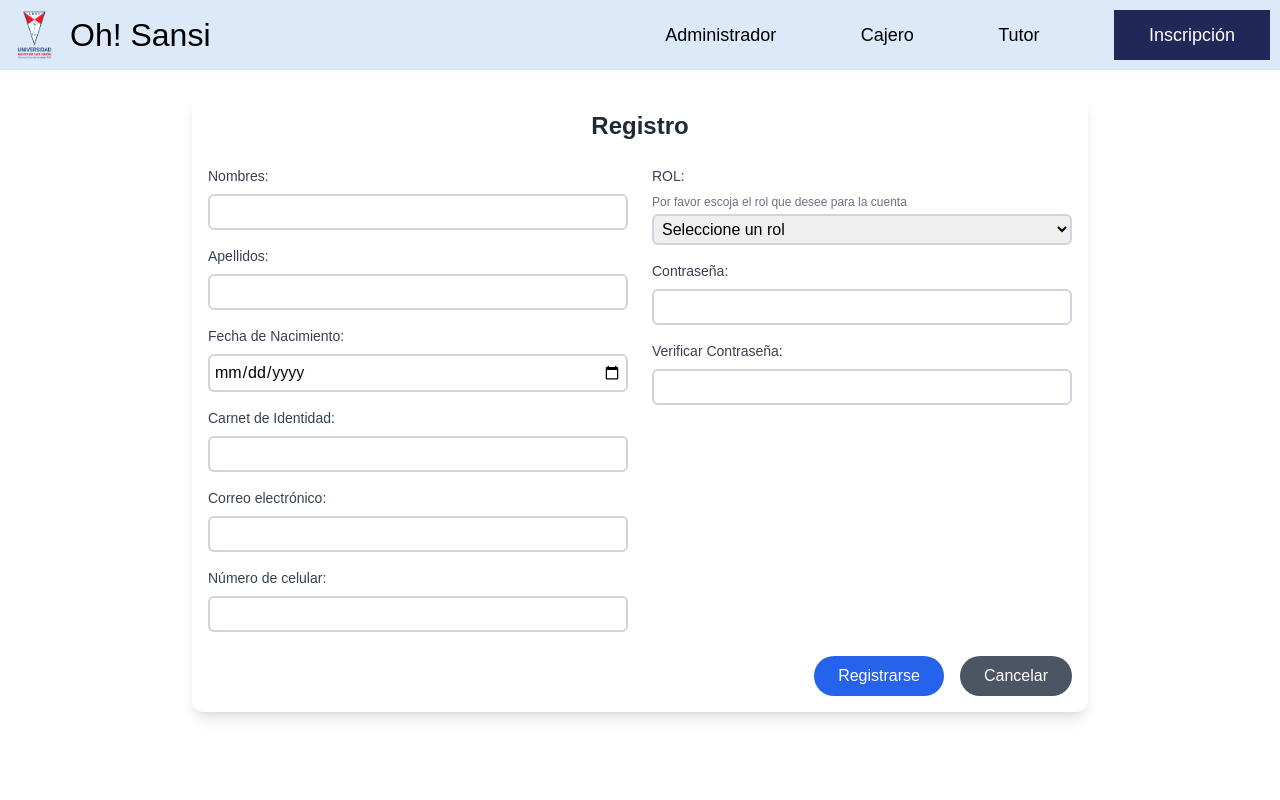
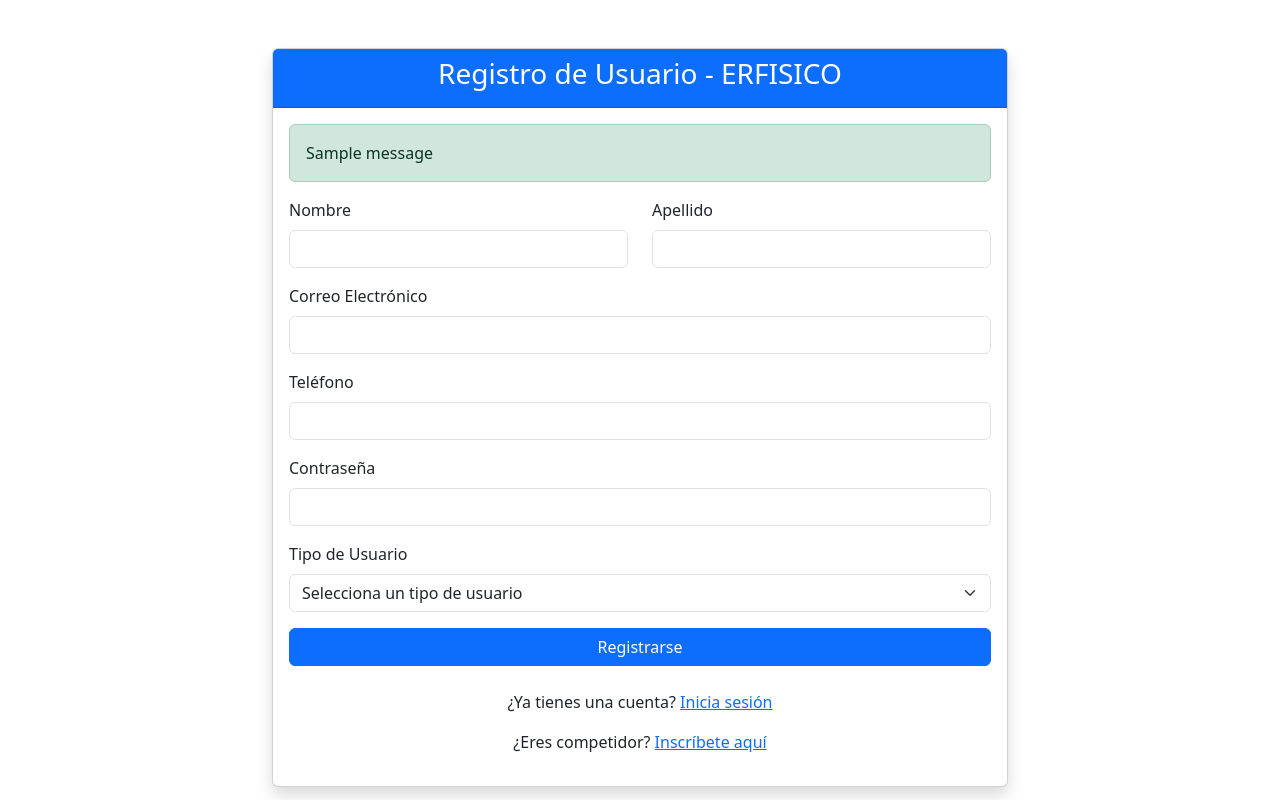
Before and after one commit to Santiago1408/Oh_Sansi_Flask, a Flask app: page /registrarse in a window 1280 px wide. Run offline with Flask 3, Linux system fonts and the light colour scheme; tables that the repository leaves empty or names only in its code hold one stand-in row (values such as "Sample post"); one stand-in notice (Sample message) is shown; some libraries are stand-ins or nearby versions.

Commit message:
Funcionalidad parcial implementada por claude

```diff
--- a/app/routes.py
+++ b/app/routes.py
@@ -1,5 +1,53 @@
 from app import app, mysql
-from flask import render_template, jsonify, request
+from flask import render_template, jsonify, request, redirect, url_for, session, flash
+from functools import wraps
+import re
+
+# Decoradores para proteger rutas según el tipo de usuario
+def login_required(f):
+    @wraps(f)
+    def decorated_function(*args, **kwargs):
+        if 'user_id' not in session:
+            flash('Inicia sesión para acceder a esta página', 'error')
+            return redirect(url_for('login'))
+        return f(*args, **kwargs)
+    return decorated_function
+
+def admin_required(f):
+    @wraps(f)
+    def decorated_function(*args, **kwargs):
+        if 'user_id' not in session or session['rol'] != 'administrador':
+            flash('No tienes permisos para acceder a esta página', 'error')
+            return redirect(url_for('home'))
+        return f(*args, **kwargs)
+    return decorated_function
+
+def cajero_required(f):
+    @wraps(f)
+    def decorated_function(*args, **kwargs):
+        if 'user_id' not in session or session['rol'] != 'cajero':
+            flash('No tienes permisos para acceder a esta página', 'error')
+            return redirect(url_for('home'))
+        return f(*args, **kwargs)
+    return decorated_function
+
+def tutor_required(f):
+    @wraps(f)
+    def decorated_function(*args, **kwargs):
+        if 'user_id' not in session or session['rol'] != 'tutor':
+            flash('No tienes permisos para acceder a esta página', 'error')
+            return redirect(url_for('home'))
+        return f(*args, **kwargs)
+    return decorated_function
+
+def competidor_required(f):
+    @wraps(f)
+    def decorated_function(*args, **kwargs):
+        if 'user_id' not in session or session['rol'] != 'competidor':
+            flash('No tienes permisos para acceder a esta página', 'error')
+            return redirect(url_for('home'))
+        return f(*args, **kwargs)
+    return decorated_function
 
 @app.route('/')
 def home():
@@ -11,26 +59,32 @@ def home():
     return render_template('home.html')
 
 @app.route('/admin-areas')
+@admin_required
 def adminareas():
     return render_template('admin-areas.html')
 
 @app.route('/cajero')
+@cajero_required
 def cajero():
     return render_template('cajero.html')
 
 @app.route('/tutor')
+@tutor_required
 def tutor():
     return render_template('tutor.html')
 
 @app.route('/inscripcion')
+@login_required
 def inscripcion():
     return render_template('inscripcion.html')
 
 @app.route('/admin-reportes')
+@admin_required
 def adminreportes():
     return render_template('admin-reportes.html')
 
 @app.route('/admin-competencia')
+@admin_required
 def admincompetencia():
     return render_template('admin-competencia.html')
 
@@ -38,10 +92,169 @@ def admincompetencia():
 def inscribirse():
     return render_template('form-competidor.html')
 
-@app.route('/login')
+@app.route('/login', methods=['GET', 'POST'])
 def login():
+    if request.method == 'POST':
+        email = request.form['email']
+
+        # Validar formato de correo electrónico
+        if not re.match(r"[^@]+@[^@]+\.[^@]+", email):
+            flash('Formato de correo electrónico inválido', 'error')
+            return render_template('login.html')
+
+        # Verificar si el usuario existe en la base de datos
+        cursor = mysql.connection.cursor()
+
+        # Consultar la tabla de usuarios
+        cursor.execute("SELECT * FROM usuario WHERE email = %s", [email])
+        user = cursor.fetchone()
+
+        if not user:
+            flash('Usuario no encontrado', 'error')
+            return render_template('login.html')
+
+        # Guardar información básica del usuario en la sesión
+        session['user_id'] = user['id_usuario']
+        session['nombre'] = user['nombre']
+        session['apellido'] = user['apellido']
+        session['email'] = user['email']
+        session['rol'] = user['rol']
+
+        # Determinar el tipo específico de usuario y obtener su ID específico
+        if user['rol'] == 'administrador':
+            cursor.execute("SELECT id_administrador FROM administrador WHERE id_usuario = %s", [user['id_usuario']])
+            admin = cursor.fetchone()
+            if admin:
+                session['admin_id'] = admin['id_administrador']
+            return redirect(url_for('admincompetencia'))
+
+        elif user['rol'] == 'cajero':
+            cursor.execute("SELECT id_cajero FROM cajero WHERE id_usuario = %s", [user['id_usuario']])
+            cajero = cursor.fetchone()
+            if cajero:
+                session['cajero_id'] = cajero['id_cajero']
+            return redirect(url_for('cajero'))
+
+        elif user['rol'] == 'tutor':
+            cursor.execute("SELECT id_tutor FROM tutor WHERE id_usuario = %s", [user['id_usuario']])
+            tutor = cursor.fetchone()
+            if tutor:
+                session['tutor_id'] = tutor['id_tutor']
+                session['tipo_tutor'] = tutor['tipo_tutor']
+            return redirect(url_for('tutor'))
+
+        elif user['rol'] == 'competidor':
+            # Para el competidor, se busca en la tabla de competidor por la relación con usuario
+            # Esto depende de cómo esté estructurada tu base de datos
+            cursor.execute("SELECT * FROM competidor WHERE email = %s", [user['email']])
+            competidor = cursor.fetchone()
+            if competidor:
+                session['competidor_id'] = competidor['id_competidor']
+            return redirect(url_for('inscripcion'))
+
+        # Si no se identifica el rol específico
+        flash('Tipo de usuario no identificado', 'error')
+        return redirect(url_for('login'))
+
     return render_template('login.html')
 
-@app.route('/registrarse')
+@app.route('/logout')
+def logout():
+    # Eliminar todas las variables de sesión
+    session.clear()
+    flash('Has cerrado sesión correctamente', 'info')
+    return redirect(url_for('home'))
+
+@app.route('/registrarse', methods=['GET', 'POST'])
 def registrarse():
+    if request.method == 'POST':
+        # Obtener los datos del formulario
+        nombre = request.form['nombre']
+        apellido = request.form['apellido']
+        email = request.form['email']
+        telefono = request.form['telefono']
+        contrasenia = request.form['contrasenia']
+        rol = request.form['rol']
+
+        # Validar datos
+        if not re.match(r"[^@]+@[^@]+\.[^@]+", email):
+            flash('Formato de correo electrónico inválido', 'error')
+            return render_template('registro.html')
+
+        # Verificar si el correo ya está registrado
+        cursor = mysql.connection.cursor()
+        cursor.execute("SELECT * FROM usuario WHERE email = %s", [email])
+        user_exists = cursor.fetchone()
+
+        if user_exists:
+            flash('Este correo ya está registrado', 'error')
+            return render_template('registro.html')
+
+        # Insertar nuevo usuario
+        cursor.execute(
+            "INSERT INTO usuario (nombre, apellido, email, telefono, contrasenia, rol) VALUES (%s, %s, %s, %s, %s, %s)",
+            (nombre, apellido, email, telefono, contrasenia, rol)
+        )
+
+        # Obtener el ID del usuario recién insertado
+        user_id = cursor.lastrowid
+
+        # Según el rol, insertar en la tabla correspondiente
+        if rol == 'administrador':
+            cursor.execute("INSERT INTO administrador (id_usuario) VALUES (%s)", [user_id])
+        elif rol == 'cajero':
+            cursor.execute("INSERT INTO cajero (id_usuario) VALUES (%s)", [user_id])
+        elif rol == 'tutor':
+            tipo_tutor = request.form.get('tipo_tutor', 'general')  # Por defecto 'general' si no se especifica
+            cursor.execute("INSERT INTO tutor (id_usuario, tipo_tutor) VALUES (%s, %s)", (user_id, tipo_tutor))
+
+        # Competidor se registra en un formulario separado, ya que requiere más datos
+
+        mysql.connection.commit()
+        flash('Te has registrado correctamente. Ahora puedes iniciar sesión.', 'success')
+        return redirect(url_for('login'))
+
     return render_template('registro.html')
+
+@app.route('/registrar-competidor', methods=['POST'])
+def registrar_competidor():
+    if request.method == 'POST':
+        # Obtener los datos del formulario
+        ci = request.form['ci']
+        nombre = request.form['nombre']
+        apellido = request.form['apellido']
+        email = request.form['email']
+        telefono = request.form['telefono']
+        fecha_nacimiento = request.form['fecha_nacimiento']
+        colegio = request.form['colegio']
+        curso = request.form['curso']
+        departamento = request.form['departamento']
+        provincia = request.form['provincia']
+
+        # Validar datos
+        if not re.match(r"[^@]+@[^@]+\.[^@]+", email):
+            flash('Formato de correo electrónico inválido', 'error')
+            return redirect(url_for('inscribirse'))
+
+        # Verificar si el CI o correo ya están registrados
+        cursor = mysql.connection.cursor()
+        cursor.execute("SELECT * FROM competidor WHERE ci = %s OR email = %s", (ci, email))
+        competidor_exists = cursor.fetchone()
+
+        if competidor_exists:
+            flash('Este CI o correo ya está registrado', 'error')
+            return redirect(url_for('inscribirse'))
+
+        # Insertar nuevo competidor
+        cursor.execute(
+            """INSERT INTO competidor
+            (ci, nombre, apellido, email, telefono, fecha_nacimiento, colegio, curso, departamento, provincia)
+            VALUES (%s, %s, %s, %s, %s, %s, %s, %s, %s, %s)""",
+            (ci, nombre, apellido, email, telefono, fecha_nacimiento, colegio, curso, departamento, provincia)
+        )
+
+        mysql.connection.commit()
+        flash('Te has registrado como competidor correctamente. Ahora puedes iniciar sesión.', 'success')
+        return redirect(url_for('login'))
+
+    return redirect(url_for('inscribirse'))
--- a/app/templates/registro.html
+++ b/app/templates/registro.html
@@ -1,73 +1,107 @@
-{%extends './menu-home.html'%}
-{%block title%} Registrarse{%endblock%}
-{%block content%}
+<!DOCTYPE html>
+<html lang="es">
+<head>
+    <meta charset="UTF-8">
+    <meta name="viewport" content="width=device-width, initial-scale=1.0">
+    <title>ERFISICO - Registro de Usuario</title>
+    <link rel="stylesheet" href="{{ url_for('static', filename='css/styles.css') }}">
+    <!-- Bootstrap CSS -->
+    <link href="https://cdn.jsdelivr.net/npm/bootstrap@5.3.0-alpha1/dist/css/bootstrap.min.css" rel="stylesheet">
+</head>
+<body>
+    <div class="container mt-5">
+        <div class="row justify-content-center">
+            <div class="col-md-8">
+                <div class="card shadow">
+                    <div class="card-header bg-primary text-white text-center">
+                        <h3>Registro de Usuario - ERFISICO</h3>
+                    </div>
+                    <div class="card-body">
+                        {% with messages = get_flashed_messages(with_categories=true) %}
+                          {% if messages %}
+                            {% for category, message in messages %}
+                              <div class="alert alert-{{ category if category != 'error' else 'danger' }}">
+                                {{ message }}
+                              </div>
+                            {% endfor %}
+                          {% endif %}
+                        {% endwith %}
 
-<script src="https://cdn.tailwindcss.com"></script>
-<div class="container mx-auto mt-6 bg-white p-4 rounded-xl shadow-lg max-w-4xl">
-    <h2 class="text-2xl font-semibold text-center text-gray-800 mb-6">Registro</h2>
-    <form method="POST" class="grid grid-cols-1 sm:grid-cols-2 gap-6">
+                        <form method="POST" action="{{ url_for('registrarse') }}">
+                            <div class="row">
+                                <div class="col-md-6 mb-3">
+                                    <label for="nombre" class="form-label">Nombre</label>
+                                    <input type="text" class="form-control" id="nombre" name="nombre" required>
+                                </div>
+                                <div class="col-md-6 mb-3">
+                                    <label for="apellido" class="form-label">Apellido</label>
+                                    <input type="text" class="form-control" id="apellido" name="apellido" required>
+                                </div>
+                            </div>
 
-        <!-- Lado izquierdo -->
-        <div>
-            <label for="first_name" class="block text-sm font-medium text-gray-700 mb-2">Nombres:</label>
-            <input type="text" name="first_name" id="first_name" required
-                class="w-full p-1 border-2 border-gray-300 rounded-md focus:outline-none focus:ring-2 focus:ring-blue-500 focus:border-blue-500 transition-all">
+                            <div class="mb-3">
+                                <label for="email" class="form-label">Correo Electrónico</label>
+                                <input type="email" class="form-control" id="email" name="email" required>
+                            </div>
 
-            <label for="last_name" class="block text-sm font-medium text-gray-700 mt-4 mb-2">Apellidos:</label>
-            <input type="text" name="last_name" id="last_name" required
-                class="w-full p-1 border-2 border-gray-300 rounded-md focus:outline-none focus:ring-2 focus:ring-blue-500 focus:border-blue-500 transition-all">
+                            <div class="mb-3">
+                                <label for="telefono" class="form-label">Teléfono</label>
+                                <input type="tel" class="form-control" id="telefono" name="telefono" required>
+                            </div>
 
-            <label for="birth_date" class="block text-sm font-medium text-gray-700 mt-4 mb-2">Fecha de
-                Nacimiento:</label>
-            <input type="date" name="birth_date" id="birth_date" required
-                class="w-full p-1 border-2 border-gray-300 rounded-md focus:outline-none focus:ring-2 focus:ring-blue-500 focus:border-blue-500 transition-all">
+                            <div class="mb-3">
+                                <label for="contrasenia" class="form-label">Contraseña</label>
+                                <input type="password" class="form-control" id="contrasenia" name="contrasenia" required>
+                            </div>
 
-            <label for="id_card" class="block text-sm font-medium text-gray-700 mt-4 mb-2">Carnet de
-                Identidad:</label>
-            <input type="text" name="id_card" id="id_card" required
-                class="w-full p-1 border-2 border-gray-300 rounded-md focus:outline-none focus:ring-2 focus:ring-blue-500 focus:border-blue-500 transition-all">
+                            <div class="mb-3">
+                                <label for="rol" class="form-label">Tipo de Usuario</label>
+                                <select class="form-select" id="rol" name="rol" required onchange="showTutorOptions()">
+                                    <option value="" selected disabled>Selecciona un tipo de usuario</option>
+                                    <option value="administrador">Administrador</option>
+                                    <option value="cajero">Cajero</option>
+                                    <option value="tutor">Tutor</option>
+                                </select>
+                            </div>
 
-            <label for="email" class="block text-sm font-medium text-gray-700 mt-4 mb-2">Correo electrónico:</label>
-            <input type="email" name="email" id="email" required
-                class="w-full p-1 border-2 border-gray-300 rounded-md focus:outline-none focus:ring-2 focus:ring-blue-500 focus:border-blue-500 transition-all">
+                            <div id="tutorOptions" class="mb-3" style="display: none;">
+                                <label for="tipo_tutor" class="form-label">Tipo de Tutor</label>
+                                <select class="form-select" id="tipo_tutor" name="tipo_tutor">
+                                    <option value="profesor">Profesor</option>
+                                    <option value="padre">Padre/Madre</option>
+                                    <option value="apoderado">Apoderado</option>
+                                </select>
+                            </div>
 
-            <label for="phone" class="block text-sm font-medium text-gray-700 mt-4 mb-2">Número de celular:</label>
-            <input type="tel" name="phone" id="phone" required
-                class="w-full p-1 border-2 border-gray-300 rounded-md focus:outline-none focus:ring-2 focus:ring-blue-500 focus:border-blue-500 transition-all">
+                            <div class="d-grid gap-2">
+                                <button type="submit" class="btn btn-primary">Registrarse</button>
+                            </div>
+                        </form>
+
+                        <div class="mt-4 text-center">
+                            <p>¿Ya tienes una cuenta? <a href="{{ url_for('login') }}">Inicia sesión</a></p>
+                            <p>¿Eres competidor? <a href="{{ url_for('inscribirse') }}">Inscríbete aquí</a></p>
+                        </div>
+                    </div>
+                </div>
+            </div>
         </div>
+    </div>
 
-        <!-- Lado derecho -->
-        <div>
-            <label for="role" class="block text-sm font-medium text-gray-700 mb-2">ROL:</label>
-            <p class="text-xs text-gray-500 mb-1">Por favor escoja el rol que desee para la cuenta</p>
-            <select name="role" id="role" required
-                class="w-full p-1 border-2 border-gray-300 rounded-md focus:outline-none focus:ring-2 focus:ring-blue-500 focus:border-blue-500 transition-all">
-                <option value="">Seleccione un rol</option>
-                <option value="tutor">Tutor</option>
-                <option value="administrator">Administrador</option>
-                <option value="cashier">Cajero</option>
-            </select>
+    <!-- Bootstrap JS -->
+    <script src="https://cdn.jsdelivr.net/npm/bootstrap@5.3.0-alpha1/dist/js/bootstrap.bundle.min.js"></script>
 
-            <label for="password" class="block text-sm font-medium text-gray-700 mt-4 mb-2">Contraseña:</label>
-            <input type="password" name="password" id="password" required
-                class="w-full p-1 border-2 border-gray-300 rounded-md focus:outline-none focus:ring-2 focus:ring-blue-500 focus:border-blue-500 transition-all">
+    <script>
+        function showTutorOptions() {
+            const rol = document.getElementById('rol').value;
+            const tutorOptions = document.getElementById('tutorOptions');
 
-            <label for="confirm_password" class="block text-sm font-medium text-gray-700 mt-4 mb-2">Verificar
-                Contraseña:</label>
-            <input type="password" name="confirm_password" id="confirm_password" required
-                class="w-full p-1 border-2 border-gray-300 rounded-md focus:outline-none focus:ring-2 focus:ring-blue-500 focus:border-blue-500 transition-all">
-        </div>
-
-        <div class="col-span-2 flex justify-end gap-4">
-            <button type="submit"
-                class="bg-blue-600 text-white py-2 px-6 rounded-full hover:bg-blue-500 focus:outline-none focus:ring-2 focus:ring-blue-500 transition-all">
-                Registrarse
-            </button>
-            <button type="button"
-                class="bg-gray-600 text-white py-2 px-6 rounded-full hover:bg-gray-500 focus:outline-none focus:ring-2 focus:ring-gray-500 transition-all">
-                Cancelar
-            </button>
-        </div>
-    </form>
-</div>
-{%endblock%}
+            if (rol === 'tutor') {
+                tutorOptions.style.display = 'block';
+            } else {
+                tutorOptions.style.display = 'none';
+            }
+        }
+    </script>
+</body>
+</html>
```
Also changed, not shown: app/__init__.py (+11 -0 lines), app/templates/cajero.html (added, +11 -0 lines), app/templates/login.html (+53 -25 lines), config.py (+20 -1 lines), 2 other files.
